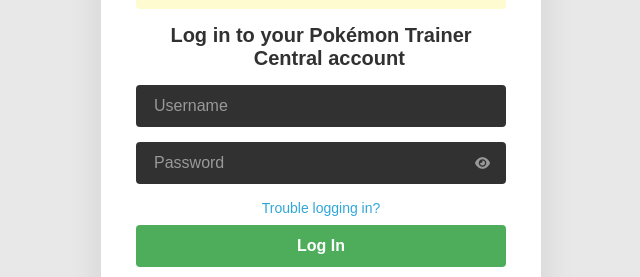
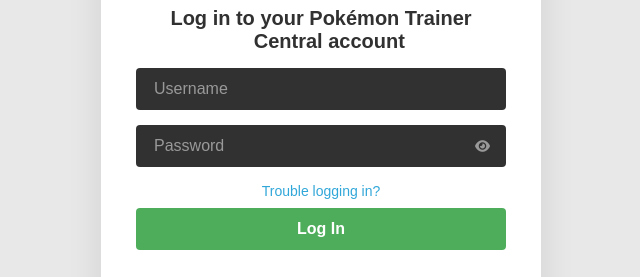
Before and after one commit to rahulkushwaha182003/Pokemongo-game-Login-page-css-based-project, a website: page index.html in a window 1280 px wide. Shown: the part 227-504 px from the top of the page, without its empty margins (319-959 px from the left). Drawn offline with Linux system fonts and the light colour scheme; no server answers.

Commit message:
Fix scrolling - change body to block display and remove flex centering

```diff
--- a/index.html
+++ b/index.html
@@ -19,7 +19,7 @@
     <!-- Critical CSS inline -->
     <style>
         *{margin:0;padding:0;box-sizing:border-box;font-family:'Poppins',sans-serif}
-        body{width:100%;min-height:100vh;display:flex;align-items:center;justify-content:center;overflow-y:auto;overflow-x:hidden;background-color:#e8e8e8;background-image:linear-gradient(135deg, #667eea 0%, #764ba2 100%);background-size:400px 400px;background-repeat:repeat;background-position:center;box-sizing:border-box;padding:20px 0}
+        body{width:100%;min-height:100vh;display:block;overflow-x:hidden;overflow-y:auto;background-color:#e8e8e8;background-image:linear-gradient(135deg, #667eea 0%, #764ba2 100%);background-size:400px 400px;background-repeat:repeat;background-position:center;box-sizing:border-box;padding:20px 0}
         .container{width:380px;background-color:#fff;padding:30px;border-radius:8px;box-shadow:0 4px 12px rgba(0,0,0,0.15);height:auto;margin:20px auto;box-sizing:border-box;overflow-y:visible}
         .loading-skeleton{background:linear-gradient(90deg,#f0f0f0 25%,#e0e0e0 50%,#f0f0f0 75%);background-size:200% 100%;animation:loading 1.5s infinite}
         @keyframes loading{0%{background-position:200% 0}100%{background-position:-200% 0}}
--- a/style.css
+++ b/style.css
@@ -8,9 +8,7 @@
 body {
     width: 100%;
     min-height: 100vh;
-    display: flex;
-    align-items: center;
-    justify-content: center;
+    display: block;
     overflow-x: hidden;
     overflow-y: auto;
     background-color: #e8e8e8;
@@ -28,8 +26,7 @@
     border-radius: 8px;
     box-shadow: 0 15px 35px rgba(0, 0, 0, 0.1);
     height: auto;
-    max-height: none;
-    margin: auto;
+    margin: 20px auto;
     overflow-y: visible;
     will-change: transform;
     box-sizing: border-box;
```
